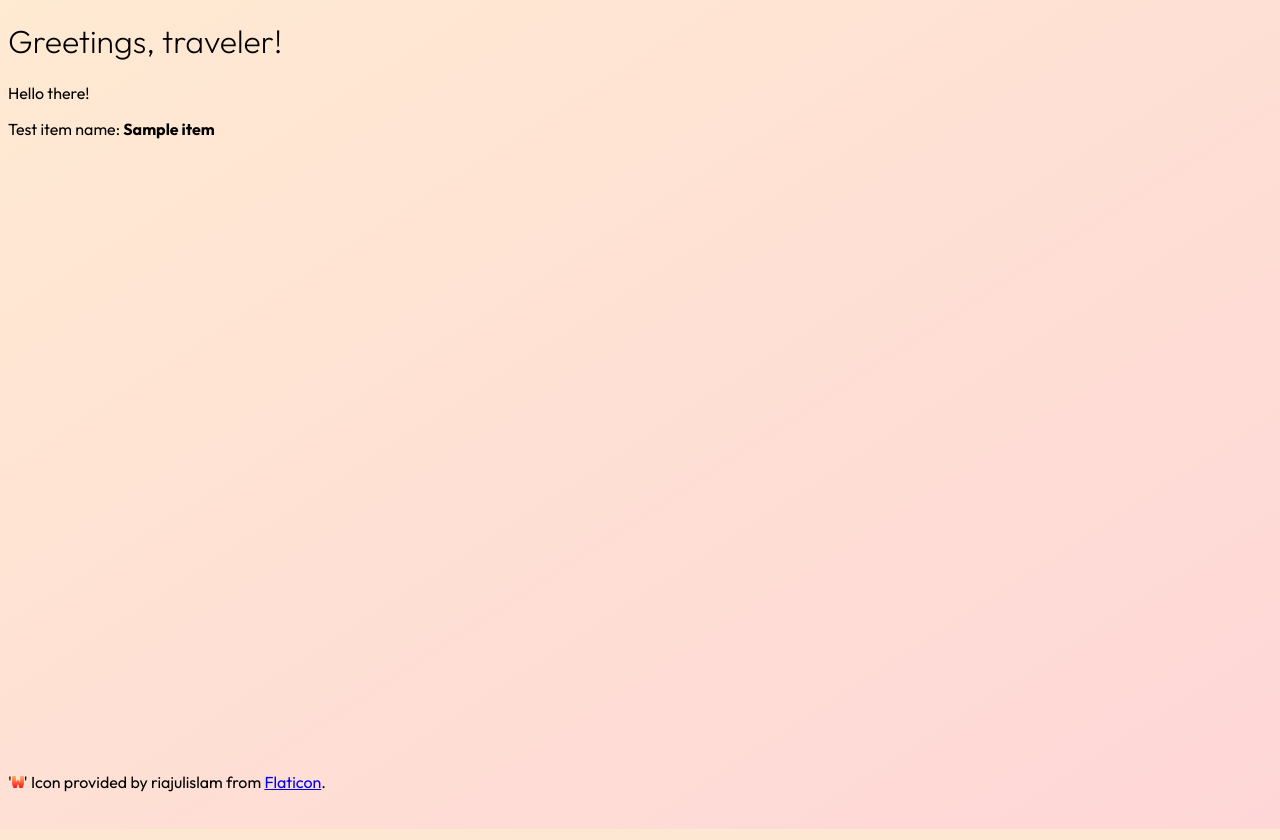
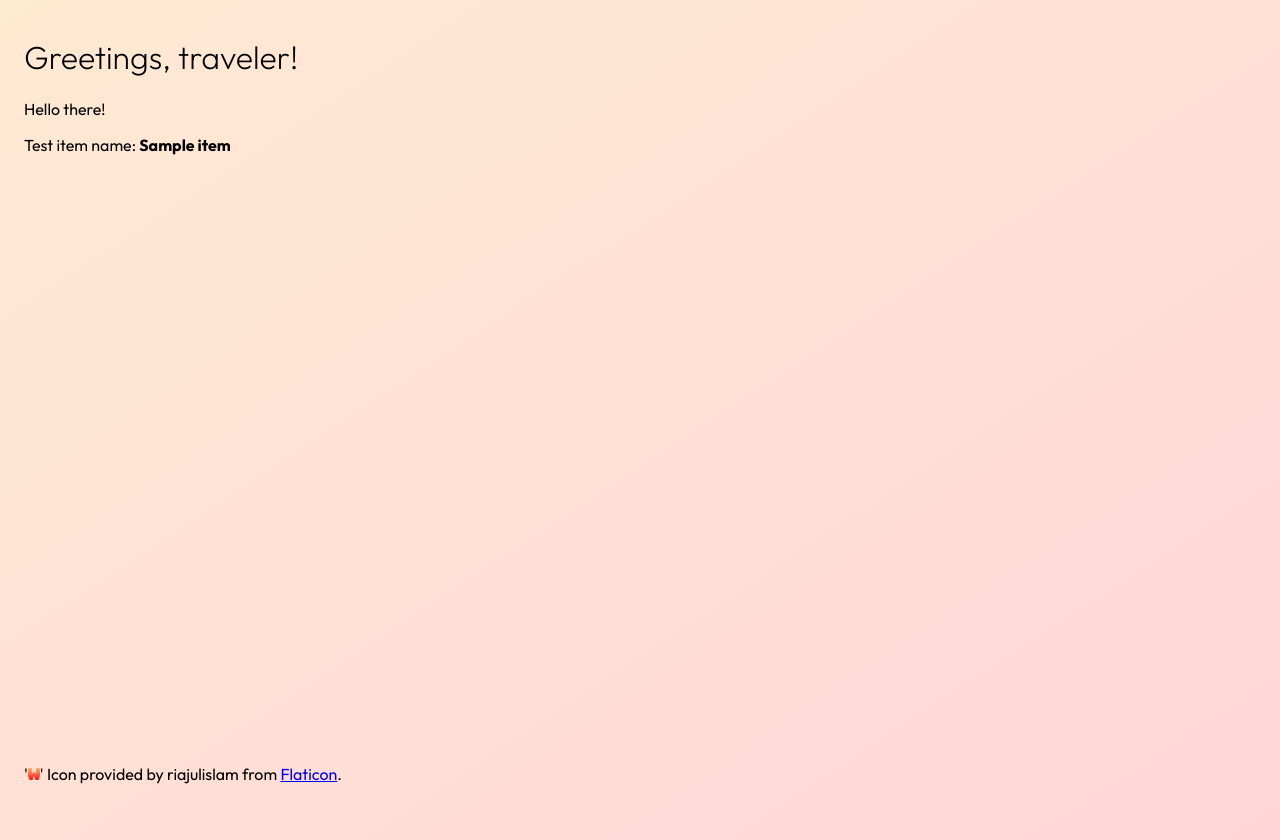
Before and after one commit to A-Kwiatkowski-21-Winchester/BS3221-Waqqly, a Flask app: page / in a window 1280 px wide. Run offline with Flask 2, Linux system fonts and the light colour scheme; a database or web service that is not in the repository returns one stand-in record (values such as "Sample title"); some libraries are stand-ins or nearby versions.

Commit message:
Added leftside padding to body

```diff
--- a/static/css/main.css
+++ b/static/css/main.css
@@ -1,8 +1,9 @@
 body {
     font-family: Outfit, 'Segoe UI', Tahoma, Geneva, Verdana, sans-serif;
-    width: 100vw;
+    padding: 8px 16px 16px 16px;
+    background-image: linear-gradient(to bottom right, #ffead2, #fed6d7);
     height: 100vh;
-    background-image: linear-gradient(to bottom right, #ffead2, #fed6d7);
+    overflow: hidden /* Temporarily hiding scroll bar */
 }
 
 h1 {
@@ -12,7 +13,7 @@ h1 {
 
 .banner {
     position: fixed;
-    bottom: 1%;
+    bottom: 2%;
     left: 2;
     width: 100%;
  }
```
